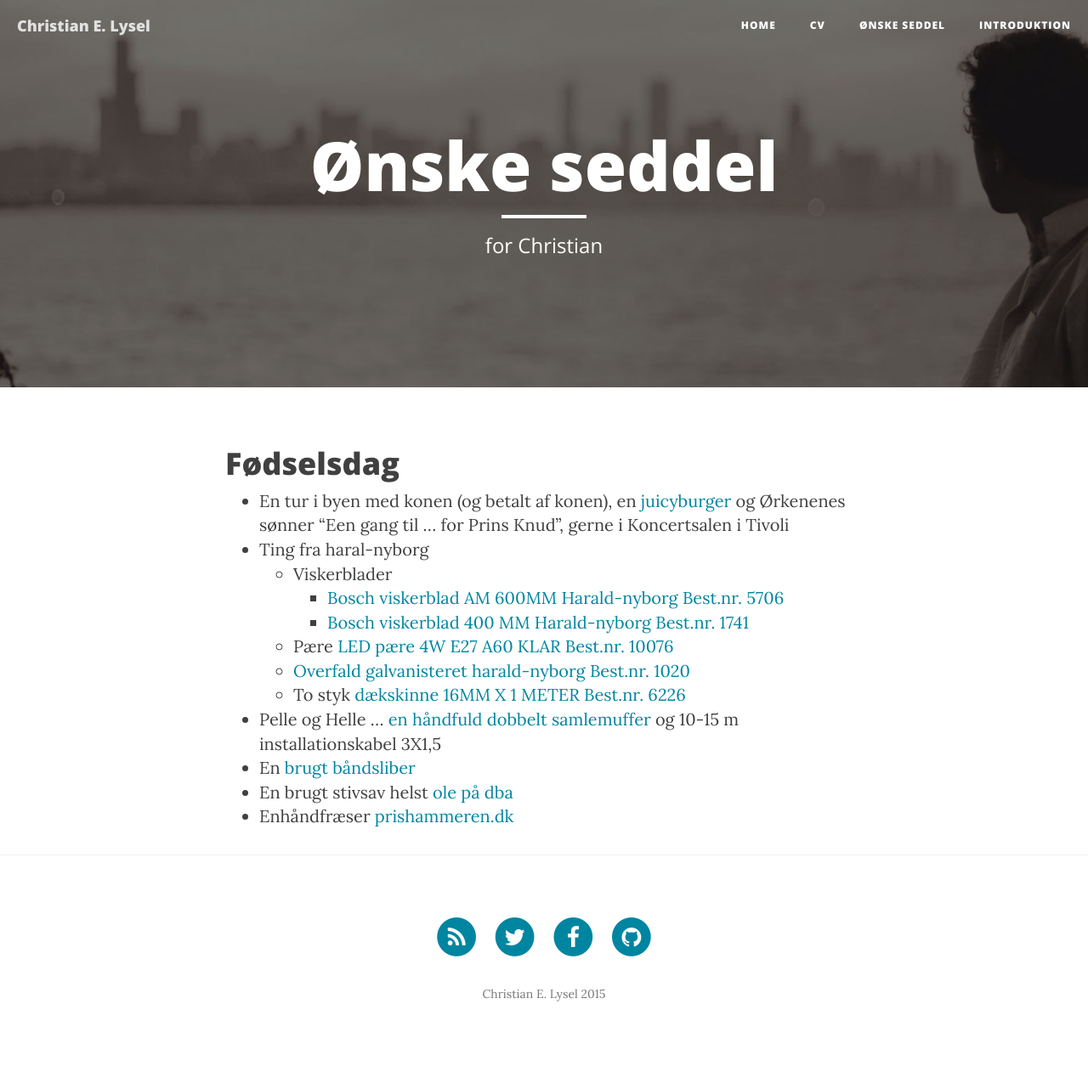
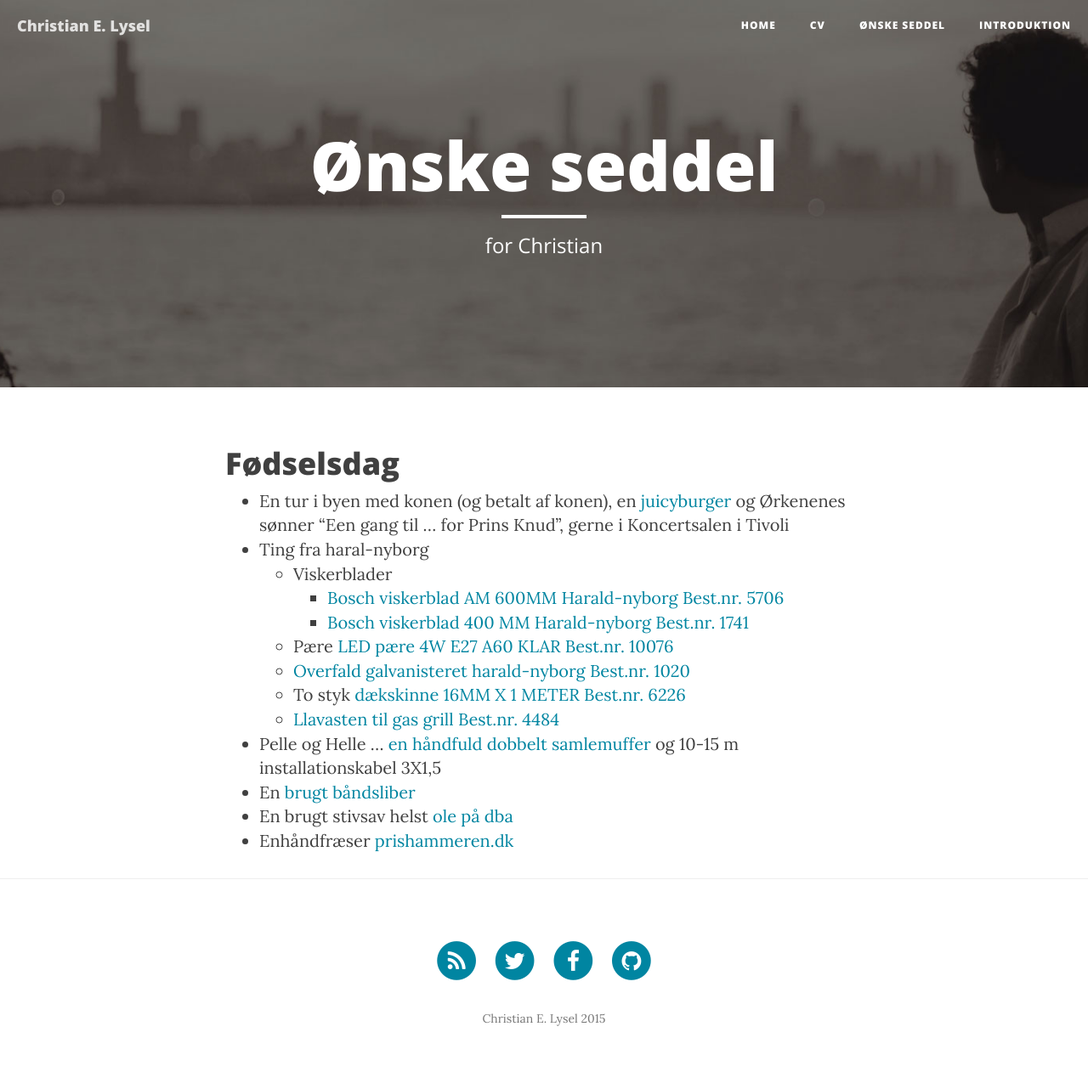
Before and after one commit to clysel/christian.lysel.net, a Jekyll site: the page built from gave.markdown, in a window 1280 px wide. Shown: the whole page at 85% size. Built offline with Jekyll 4.4.1, drawn with Linux system fonts in a browser that asks for light colours; nearby versions of some CDN libraries; before the commit the page ends 1246 px from its top, so only the background shows below that.

Commit message:
Update gave.markdown

```diff
--- a/gave.markdown
+++ b/gave.markdown
@@ -14,6 +14,8 @@ header-img: "img/about-bg.jpg"
    * Pære [LED pære 4W E27 A60 KLAR Best.nr. 10076](http://www.harald-nyborg.dk/p10076/led-paere-4w-e27-a60-klar)
    * [Overfald galvanisteret harald-nyborg Best.nr. 1020](http://www.harald-nyborg.dk/p1020/overfald-galv)
    * To styk [dækskinne 16MM X 1 METER Best.nr. 6226](http://www.harald-nyborg.dk/p6226/daekskinne-16mm-x-1-meter)
+   * [Llavasten til gas grill
+Best.nr. 4484](http://www.harald-nyborg.dk/p4484/lavasten-t-grill-bakergrill)
  * Pelle og Helle ... [en håndfuld dobbelt samlemuffer](http://www.harald-nyborg.dk/p5388/samlemuffe-dobbel-2-5mm-100stk) og 10-15 m installationskabel 3X1,5
  * En [brugt båndsliber](http://www.dba.dk/baandsliber-og-rondel-slibe/id-1014863237/)
  * En brugt stivsav helst [ole på dba](http://www.dba.dk/stiksav-metabo-ste-100-plu/id-1012308298/)
```
